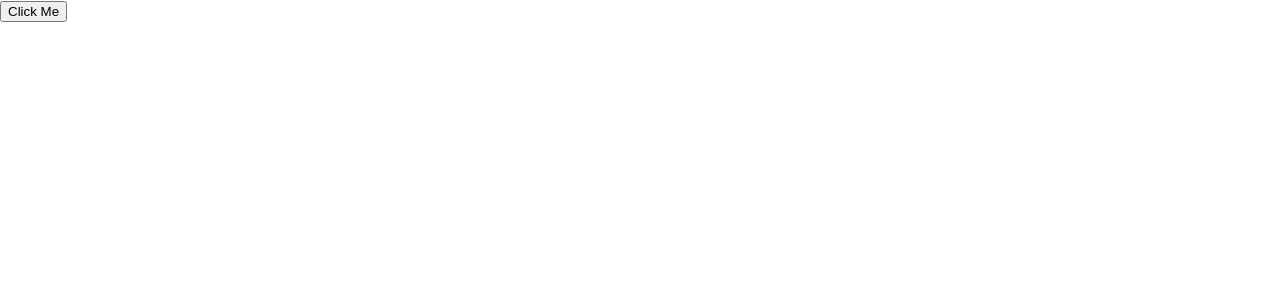
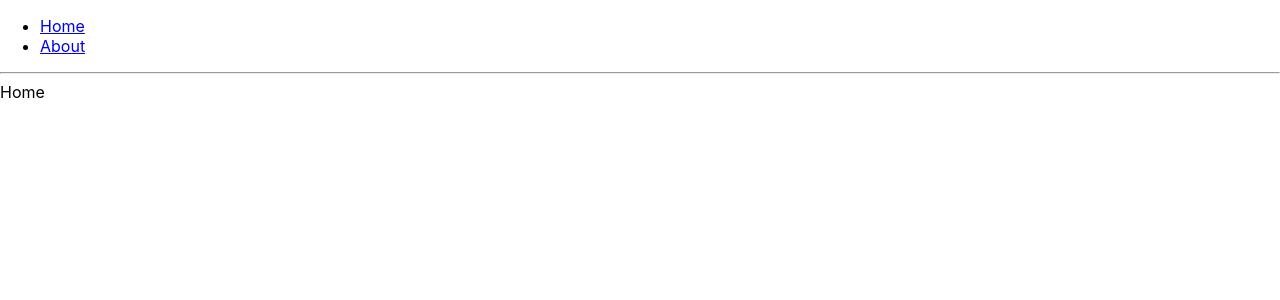
Before and after one commit to ddojai/react-learning, a React (Create React App) app: page / in a window 1280 px wide. Shown: the top 300 px of the page. Built offline with nearby package versions, Linux system fonts and the light colour scheme.

Commit message:
* 리액트 프로젝트 코드 스플리팅 정복하기   4. 리액트 라우터와 함께 사용하기

```diff
--- a/package.json
+++ b/package.json
@@ -5,6 +5,7 @@
   "dependencies": {
     "react": "^16.6.0",
     "react-dom": "^16.6.0",
+    "react-router-dom": "^4.3.1",
     "react-scripts": "2.1.1"
   },
   "scripts": {
--- a/src/App.js
+++ b/src/App.js
@@ -1,26 +1,22 @@
 import React, {Component} from 'react';
-import withSplitting from './withSplitting';
-
-const SplitMe = withSplitting(() => import('./SplitMe'));
+import {Route, Link} from 'react-router-dom';
+import {About, Home} from './pages';
 
 class App extends Component {
-
-  state = {
-    visible: false
-  };
-
-  handleClick = () => {
-    this.setState({
-      visible: true
-    })
-  };
-
   render() {
-    const {visible} = this.state;
     return (
       <div>
-        <button onClick={this.handleClick}>Click Me</button>
-        {visible && <SplitMe/>}
+        <ul>
+          <li>
+            <Link to="/">Home</Link>
+          </li>
+          <li>
+            <Link to="/about">About</Link>
+          </li>
+        </ul>
+        <hr/>
+        <Route exact path="/" component={Home}/>
+        <Route path="/about" component={About}/>
       </div>
     );
   }
--- a/src/index.js
+++ b/src/index.js
@@ -3,8 +3,14 @@ import ReactDOM from 'react-dom';
 import './index.css';
 import App from './App';
 import * as serviceWorker from './serviceWorker';
+import {BrowserRouter} from 'react-router-dom';
 
-ReactDOM.render(<App />, document.getElementById('root'));
+ReactDOM.render(
+  <BrowserRouter>
+    <App/>
+  </BrowserRouter>,
+  document.getElementById('root')
+);
 
 // If you want your app to work offline and load faster, you can change
 // unregister() to register() below. Note this comes with some pitfalls.
--- /dev/null
+++ b/src/pages/About.js
@@ -0,0 +1,11 @@
+import React from 'react';
+
+const About = () => {
+  return (
+    <div>
+      About
+    </div>
+  );
+};
+
+export default About;
--- /dev/null
+++ b/src/pages/Home.js
@@ -0,0 +1,11 @@
+import React from 'react';
+
+const Home = () => {
+  return (
+    <div>
+      Home
+    </div>
+  );
+};
+
+export default Home;
--- /dev/null
+++ b/src/pages/index.js
@@ -0,0 +1,4 @@
+import withSplitting from '../withSplitting';
+
+export const Home = withSplitting(() => import('./Home'));
+export const About = withSplitting(() => import('./About'));
```
Also changed, not shown: 1 other file (tests, documents, lock files or other folders).
